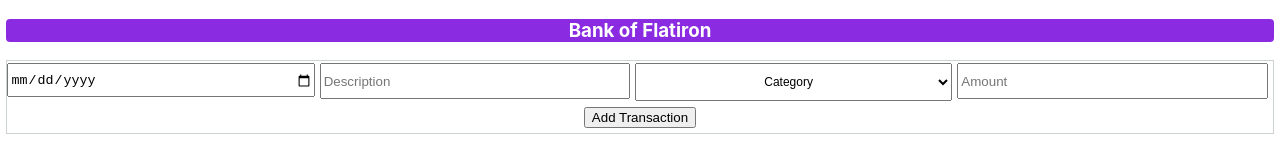
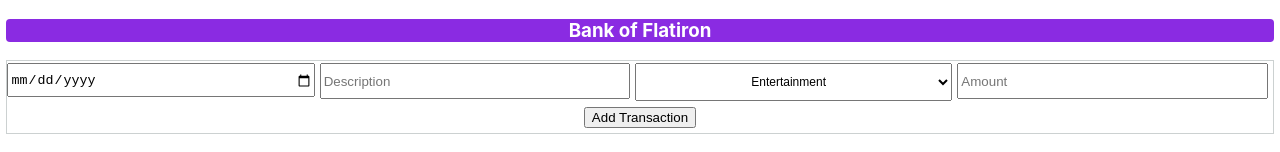
Before and after one commit to BarackAdida/Bank-of-Flatiron-react-project, a React (Create React App) app: page / in a window 1280 px wide. Shown: the top 152 px of the page. Built offline with nearby package versions, Linux system fonts and the light colour scheme.

Commit message:
Updated Bank Data

```diff
--- a/src/components/TransactionForm.jsx
+++ b/src/components/TransactionForm.jsx
@@ -49,7 +49,7 @@ const TransactionForm = ({ onSubmit }) => {
         value={formData.category}
         onChange={handleChange}
       >
-        <option value="">Category</option>
+        <option value="">Entertainment</option>
         <option value="Medical Bills">Medical Bills</option>
         <option value="Recreation">Recreation</option>
         <option value="Food">Food</option>
```
